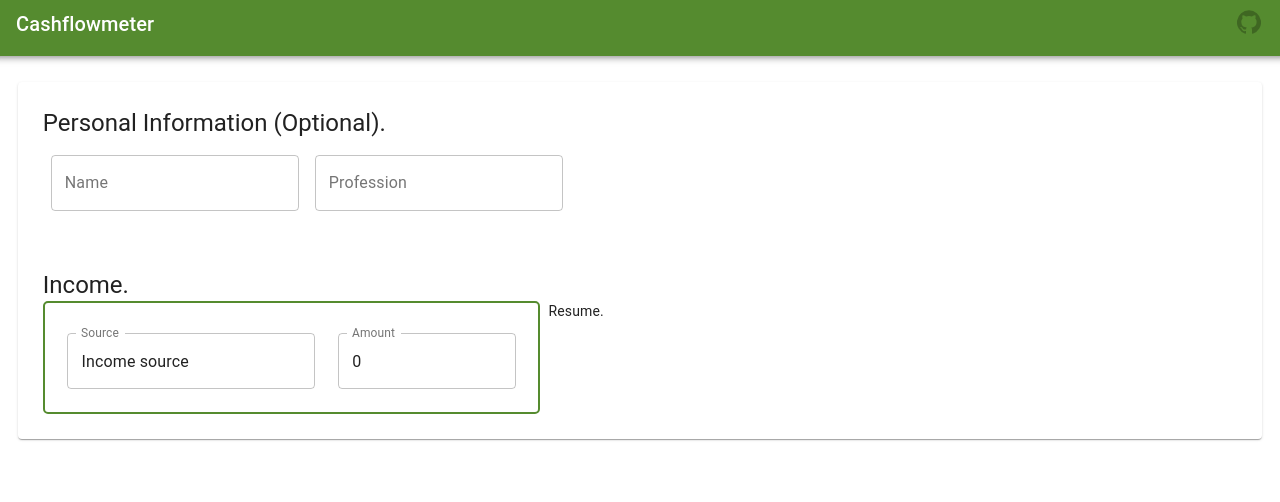
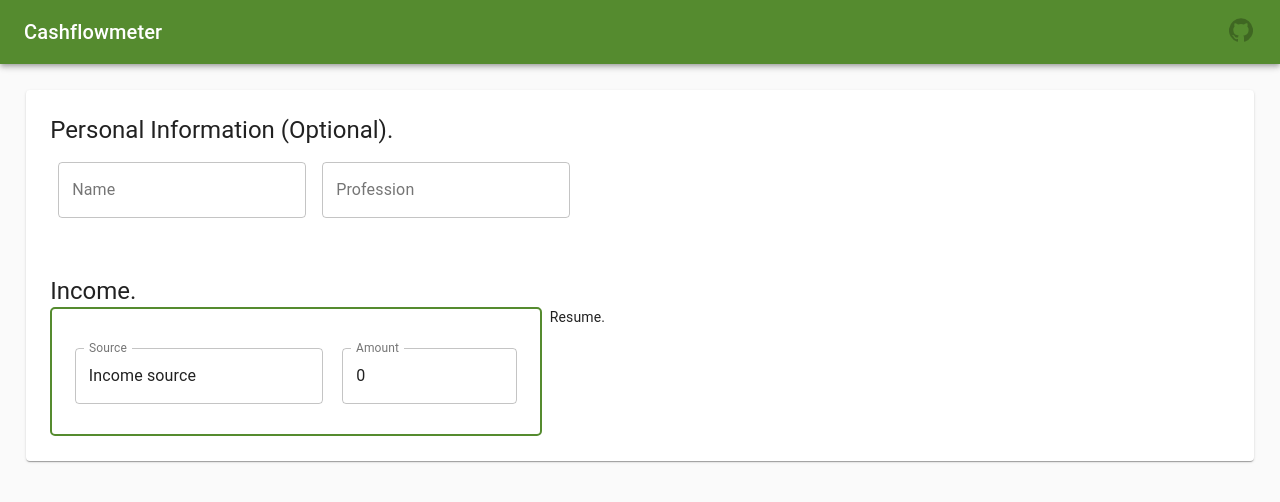
Before and after one commit to itsca/cashflowmeter, a React (Create React App) app: page /calculator in a window 1280 px wide. Shown: the top 502 px of the page. Built offline with nearby package versions, Linux system fonts and the light colour scheme.

Commit message:
• Style and layout changes

```diff
--- a/src/Components/Income/Income.tsx
+++ b/src/Components/Income/Income.tsx
@@ -1,5 +1,5 @@
 import React from 'react';
-import { Grid, TextField, Typography } from '@material-ui/core';
+import { Grid, TextField, Typography, List } from '@material-ui/core';
 import { makeStyles, Theme, createStyles } from '@material-ui/core/styles';
 import IncomeSource from '../IncomeSource/IncomeSource';
 
@@ -25,6 +25,14 @@ const Income: React.FC = () => {
 
   const classes = useStyles();
 
+  const renderIncomeSources: () => JSX.Element = () => {
+    return (
+      <List className={'IncomeSources'}>
+          <IncomeSource onValuesCasted={(values) => console.log('Values Changed ', values)}/>
+      </List>
+    )
+  }
+
   return (
     <Grid id='IncomeWrapper' item xs={12} className={classes.root}>
       <Grid container >
@@ -33,7 +41,7 @@ const Income: React.FC = () => {
         </Typography>
         <Grid container>
           <Grid item xs={5} className={classes.incomeSources}>
-            <IncomeSource onValuesCasted={(values) => console.log('Values Changed ', values)}/>
+            {renderIncomeSources()}
           </Grid>
           <Grid item xs={5}>
             <Typography variant="body2">
--- a/src/Components/IncomeSource/IncomeSource.tsx
+++ b/src/Components/IncomeSource/IncomeSource.tsx
@@ -1,5 +1,5 @@
 import React from 'react';
-import { Grid, TextField } from '@material-ui/core';
+import { Grid, TextField, ListItem } from '@material-ui/core';
 import { makeStyles, Theme, createStyles } from '@material-ui/core/styles';
 
 interface IncomeSourceState {
@@ -49,7 +49,7 @@ const IncomeSource: React.FC<Props> = (props) => {
   };
 
   return (
-    <Grid id='IncomeSourceWrapper' item xs={12} className={classes.root}>
+    <ListItem className={classes.root + ' IncomeSourceWrapper'}>
       <Grid container >
         <Grid item xs={7}>
           <TextField
@@ -78,7 +78,7 @@ const IncomeSource: React.FC<Props> = (props) => {
           />
         </Grid>
       </Grid>
-    </Grid>
+    </ListItem>
   )
 }
 
--- a/src/Components/Layout/Layout.tsx
+++ b/src/Components/Layout/Layout.tsx
@@ -4,16 +4,28 @@ import HomePage from '../../Containers/HomePage/HomePage';
 import MainBar from '../MainBar/MainBar';
 import { Route, Link } from 'react-router-dom';
 import Calculator from '../../Containers/Calculator/Calculator';
+import { makeStyles, Theme, createStyles } from '@material-ui/core/styles';
+
+
+const useStyles = makeStyles((theme: Theme) =>
+  createStyles({
+    root: {
+      background: theme.palette.background.default
+    },
+    contentArea1: {
+      minHeight: '100vh'
+    }
+  })
+);
 
 const Layout: React.FC = () => {
+  const classes = useStyles();
   return (
-    <Grid container spacing={2} className="mainContainer">
-      <Grid container>
-        <MainBar />
-      </Grid>
-      <Grid container>
-        <Route path="/" exact component={HomePage} />
-        <Route path="/calculator" exact component={Calculator} />
+    <Grid container className={classes.root + ' mainContainer'}>
+      <MainBar />
+      <Grid container className={classes.contentArea1}>
+        <Route path='/' exact component={HomePage} />
+        <Route path='/calculator' exact component={Calculator} />
       </Grid>
     </Grid>
   );
--- a/src/Components/MainBar/MainBar.tsx
+++ b/src/Components/MainBar/MainBar.tsx
@@ -30,7 +30,6 @@ const MainBar: React.FC = () => {
   const classes = useStyles();
 
   return (
-    <Grid container>
     <AppBar position="static" color="primary">
       <Toolbar className={classes.bar}>
         <Typography variant="h6" color="inherit">
@@ -43,7 +42,6 @@ const MainBar: React.FC = () => {
         </IconButton>
       </Toolbar>
     </AppBar>
-    </Grid>
   );
 }
 
```
Lines whose indentation alone changed are shown as unchanged.
